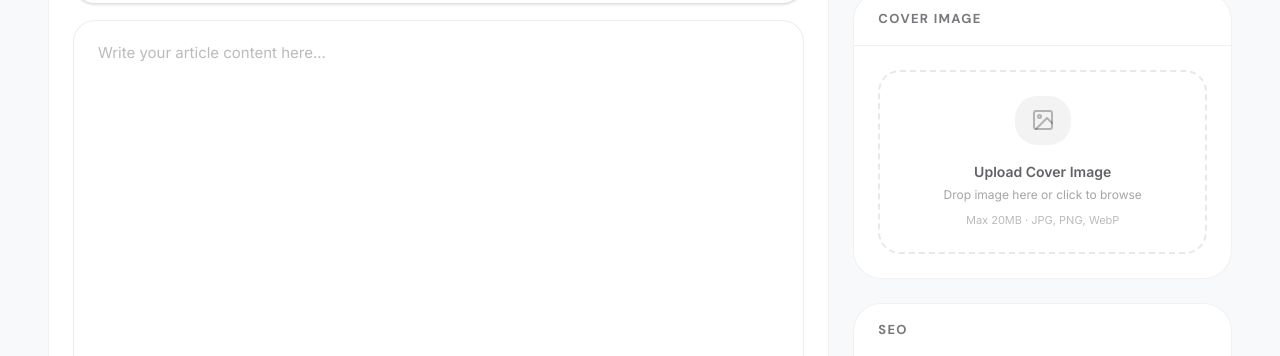
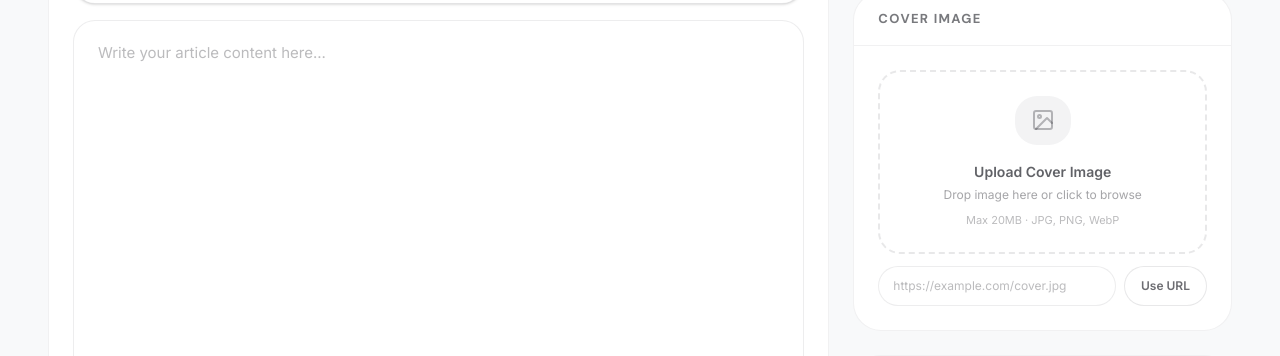
Before and after one commit to ahmadrazahassan/ledger_businesses, a Next.js app: page /admin/posts/new in a window 1280 px wide. Shown: the part 994-1350 px from the top of the page. Built offline with nearby package versions, Linux system fonts and the light colour scheme; no server answers; the database is empty.

Commit message:
Add cover image URL input support in admin editors

```diff
--- a/src/app/admin/posts/[id]/edit/page.tsx
+++ b/src/app/admin/posts/[id]/edit/page.tsx
@@ -84,6 +84,7 @@ function EditPostEditor({ post }: { post: any }) {
   const [ogImage, setOgImage] = useState(post.og_image);
   const [activeTab, setActiveTab] = useState<EditorTab>('write');
   const [coverImage, setCoverImage] = useState(post.cover_image);
+  const [coverImageUrlInput, setCoverImageUrlInput] = useState('');
   const [coverDragOver, setCoverDragOver] = useState(false);
   const [featuredRank, setFeaturedRank] = useState<string>(
     post.featured_rank != null ? String(post.featured_rank) : ''
@@ -259,6 +260,39 @@ function EditPostEditor({ post }: { post: any }) {
       setCoverImage(url);
     }
   }, []);
+
+  const applyCoverImageUrl = useCallback(() => {
+    const value = coverImageUrlInput.trim();
+    if (!value) {
+      showToast({
+        variant: 'error',
+        title: 'Image URL is required',
+        description: 'Paste a valid image URL to continue.',
+      });
+      return;
+    }
+
+    const normalized = /^https?:\/\//i.test(value) ? value : `https://${value}`;
+    try {
+      const parsed = new URL(normalized);
+      if (!['http:', 'https:'].includes(parsed.protocol)) {
+        throw new Error('invalid-protocol');
+      }
+      setCoverImage(normalized);
+      setCoverImageUrlInput('');
+      showToast({
+        variant: 'success',
+        title: 'Cover image updated',
+        description: 'Cover image has been set from URL.',
+      });
+    } catch {
+      showToast({
+        variant: 'error',
+        title: 'Invalid image URL',
+        description: 'Use a full public image URL starting with http or https.',
+      });
+    }
+  }, [coverImageUrlInput, showToast]);
 
   const handleSave = async () => {
     if (!title.trim()) {
@@ -605,14 +639,32 @@ function EditPostEditor({ post }: { post: any }) {
             <div className="p-5">
               <input ref={coverInputRef} type="file" accept="image/*" className="hidden" onChange={handleCoverUpload} />
               {coverImage ? (
+                <div className="space-y-3">
                   <div className="relative group rounded-xl overflow-hidden">
-                  {/* eslint-disable-next-line @next/next/no-img-element */}
                     <img src={coverImage} alt="Cover" className="w-full h-36 object-cover" />
                     <button type="button" onClick={() => setCoverImage('')} className="absolute top-2 right-2 px-3 py-1 bg-white/95 text-ink text-[11px] font-semibold rounded-lg opacity-0 group-hover:opacity-100 transition-opacity shadow-sm">
                       Remove
                     </button>
                   </div>
+                  <div className="flex items-center gap-2">
+                    <input
+                      type="text"
+                      value={coverImageUrlInput}
+                      onChange={(e) => setCoverImageUrlInput(e.target.value)}
+                      placeholder="https://example.com/cover.jpg"
+                      className="flex-1 px-3.5 py-2.5 bg-white border border-ink/[0.08] rounded-full text-[12px] text-ink placeholder:text-ink/30 focus:outline-none focus:border-ink/20 focus:ring-4 focus:ring-ink/[0.03] transition-all"
+                    />
+                    <button
+                      type="button"
+                      onClick={applyCoverImageUrl}
+                      className="px-4 py-2.5 rounded-full bg-white border border-ink/[0.1] text-[12px] font-semibold text-ink/65 hover:text-ink hover:border-ink/20 transition-all"
+                    >
+                      Use URL
+                    </button>
+                  </div>
+                </div>
               ) : (
+                <div className="space-y-3">
                   <div
                     onClick={() => coverInputRef.current?.click()}
                     onDragOver={(e) => { e.preventDefault(); setCoverDragOver(true); }}
@@ -624,6 +676,23 @@ function EditPostEditor({ post }: { post: any }) {
                     <div className="text-center">
                       <svg width="20" height="20" viewBox="0 0 24 24" fill="none" stroke="currentColor" strokeWidth="1.8" className="text-ink/20 mx-auto mb-1.5"><rect x="3" y="3" width="18" height="18" rx="2" /><circle cx="8.5" cy="8.5" r="1.5" /><path d="M21 15l-5-5L5 21" /></svg>
                       <span className="text-[12px] text-ink/35 font-medium">Drop image or click</span>
+                    </div>
+                  </div>
+                  <div className="flex items-center gap-2">
+                    <input
+                      type="text"
+                      value={coverImageUrlInput}
+                      onChange={(e) => setCoverImageUrlInput(e.target.value)}
+                      placeholder="https://example.com/cover.jpg"
+                      className="flex-1 px-3.5 py-2.5 bg-white border border-ink/[0.08] rounded-full text-[12px] text-ink placeholder:text-ink/30 focus:outline-none focus:border-ink/20 focus:ring-4 focus:ring-ink/[0.03] transition-all"
+                    />
+                    <button
+                      type="button"
+                      onClick={applyCoverImageUrl}
+                      className="px-4 py-2.5 rounded-full bg-white border border-ink/[0.1] text-[12px] font-semibold text-ink/65 hover:text-ink hover:border-ink/20 transition-all"
+                    >
+                      Use URL
+                    </button>
                   </div>
                 </div>
               )}
--- a/src/components/admin/image-upload.tsx
+++ b/src/components/admin/image-upload.tsx
@@ -28,7 +28,41 @@ export function ImageUpload({
   const { showToast } = useToast();
   const [uploading, setUploading] = useState(false);
   const [dragOver, setDragOver] = useState(false);
+  const [imageUrlInput, setImageUrlInput] = useState('');
   const fileInputRef = useRef<HTMLInputElement>(null);
+
+  const applyImageUrl = useCallback(() => {
+    const value = imageUrlInput.trim();
+    if (!value) {
+      showToast({
+        variant: 'error',
+        title: 'Image URL is required',
+        description: 'Paste a valid image URL to continue.',
+      });
+      return;
+    }
+
+    const normalized = /^https?:\/\//i.test(value) ? value : `https://${value}`;
+    try {
+      const parsed = new URL(normalized);
+      if (!['http:', 'https:'].includes(parsed.protocol)) {
+        throw new Error('invalid-protocol');
+      }
+      onChange(normalized);
+      setImageUrlInput('');
+      showToast({
+        variant: 'success',
+        title: 'Image URL applied',
+        description: 'Cover image has been set from URL.',
+      });
+    } catch {
+      showToast({
+        variant: 'error',
+        title: 'Invalid image URL',
+        description: 'Use a full public image URL starting with http or https.',
+      });
+    }
+  }, [imageUrlInput, onChange, showToast]);
 
   const handleUpload = useCallback(
     async (file: File) => {
@@ -108,8 +142,6 @@ export function ImageUpload({
 
   const handleRemove = async () => {
     if (value) {
-      // Optionally delete from storage
-      // await deleteImage(value, bucket);
       onChange('');
     }
   };
@@ -125,6 +157,7 @@ export function ImageUpload({
       />
 
       {value ? (
+        <div className="space-y-3">
           <div className="relative group rounded-2xl overflow-hidden">
             <img
               src={value}
@@ -149,7 +182,25 @@ export function ImageUpload({
               </button>
             </div>
           </div>
+          <div className="flex items-center gap-2">
+            <input
+              type="text"
+              value={imageUrlInput}
+              onChange={(e) => setImageUrlInput(e.target.value)}
+              placeholder="https://example.com/cover.jpg"
+              className="flex-1 px-3.5 py-2.5 bg-white border border-ink/[0.08] rounded-full text-[12px] text-ink placeholder:text-ink/30 focus:outline-none focus:border-ink/20 focus:ring-4 focus:ring-ink/[0.03] transition-all"
+            />
+            <button
+              type="button"
+              onClick={applyImageUrl}
+              className="px-4 py-2.5 rounded-full bg-white border border-ink/[0.1] text-[12px] font-semibold text-ink/65 hover:text-ink hover:border-ink/20 transition-all"
+            >
+              Use URL
+            </button>
+          </div>
+        </div>
       ) : (
+        <div className="space-y-3">
           <div
             onClick={() => !uploading && fileInputRef.current?.click()}
             onDrop={handleDrop}
@@ -198,6 +249,23 @@ export function ImageUpload({
               )}
             </div>
           </div>
+          <div className="flex items-center gap-2">
+            <input
+              type="text"
+              value={imageUrlInput}
+              onChange={(e) => setImageUrlInput(e.target.value)}
+              placeholder="https://example.com/cover.jpg"
+              className="flex-1 px-3.5 py-2.5 bg-white border border-ink/[0.08] rounded-full text-[12px] text-ink placeholder:text-ink/30 focus:outline-none focus:border-ink/20 focus:ring-4 focus:ring-ink/[0.03] transition-all"
+            />
+            <button
+              type="button"
+              onClick={applyImageUrl}
+              className="px-4 py-2.5 rounded-full bg-white border border-ink/[0.1] text-[12px] font-semibold text-ink/65 hover:text-ink hover:border-ink/20 transition-all"
+            >
+              Use URL
+            </button>
+          </div>
+        </div>
       )}
 
     </div>
```
Lines whose indentation alone changed are shown as unchanged.
